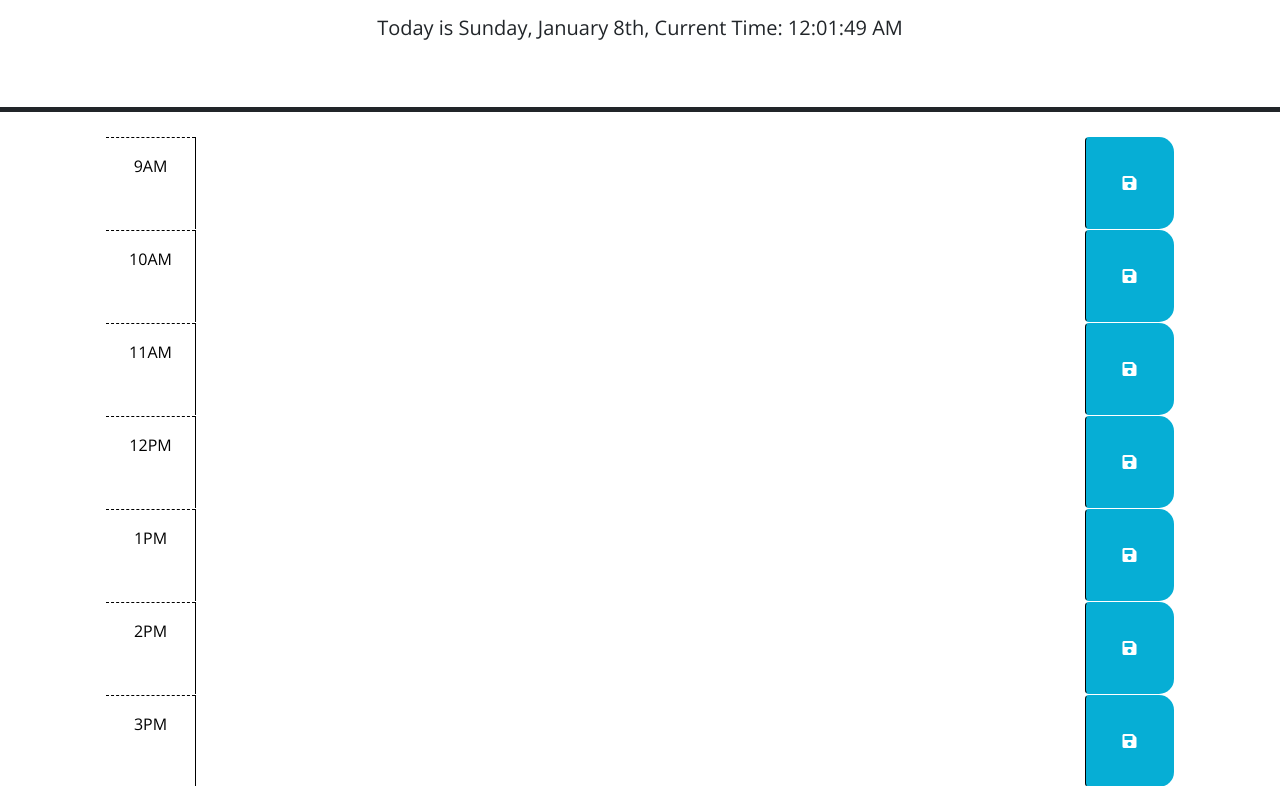
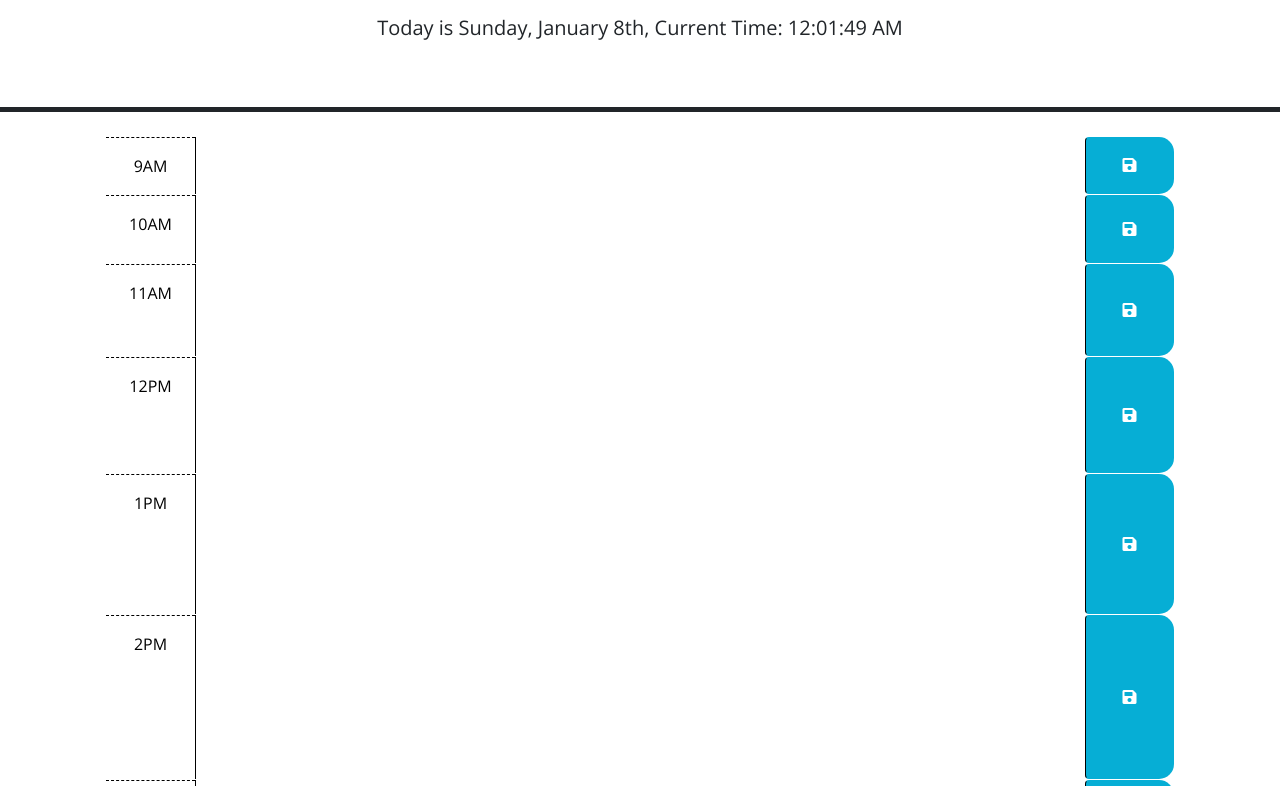
Before and after one commit to mjtic/workday_scheduler, a plain HTML site: page Develop/index.html in a window 1280 px wide. Shown: the part 166-952 px from the top of the page. Drawn offline with nearby package versions, Linux system fonts and the light colour scheme.

Commit message:
attempted to change text-area with for loop, if statment, day.js(isBefore, isAfter,etc.), but no luck so far

```diff
--- a/Develop/index.html
+++ b/Develop/index.html
@@ -42,7 +42,7 @@
       <!-- Example of a past time block. The "past" class adds a gray background color. -->
       <div id="hour-9" class="row time-block">
         <div class="col-2 col-md-1 hour text-center py-3">9AM</div>
-        <textarea class="col-8 col-md-10 description" rows="3"> </textarea>
+        <textarea class="col-8 col-md-10 description" rows="1"> </textarea>
         <button class="btn saveBtn col-2 col-md-1" aria-label="save">
           <i class="fas fa-save" aria-hidden="true"></i>
         </button>
@@ -51,7 +51,7 @@
       <!-- Example of a a present time block. The "present" class adds a red background color. -->
       <div id="hour-10" class="row time-block">
         <div class="col-2 col-md-1 hour text-center py-3">10AM</div>
-        <textarea class="col-8 col-md-10 description" rows="3"> </textarea>
+        <textarea class="col-8 col-md-10 description" rows="2"> </textarea>
         <button class="btn saveBtn col-2 col-md-1" aria-label="save">
           <i class="fas fa-save" aria-hidden="true"></i>
         </button>
@@ -69,7 +69,7 @@
       <!-- Example of a future time block. The "future" class adds a green background color. -->
       <div id="hour-12" class="row time-block">
         <div class="col-2 col-md-1 hour text-center py-3">12PM</div>
-        <textarea class="col-8 col-md-10 description" rows="3"> </textarea>
+        <textarea class="col-8 col-md-10 description" rows="4"> </textarea>
         <button class="btn saveBtn col-2 col-md-1" aria-label="save">
             <i class="fas fa-save" aria-hidden="true"></i>
         </button>
@@ -78,7 +78,7 @@
       <!-- Example of a future time block. The "future" class adds a green background color. -->
       <div id="hour-12" class="row time-block">
         <div class="col-2 col-md-1 hour text-center py-3">1PM</div>
-        <textarea class="col-8 col-md-10 description" rows="3"> </textarea>
+        <textarea class="col-8 col-md-10 description" rows="5"> </textarea>
         <button class="btn saveBtn col-2 col-md-1" aria-label="save">
           <i class="fas fa-save" aria-hidden="true"></i>
         </button>
@@ -87,7 +87,7 @@
       <!-- Example of a future time block. The "future" class adds a green background color. -->
       <div id="hour-13" class="row time-block">
         <div class="col-2 col-md-1 hour text-center py-3">2PM</div>
-        <textarea class="col-8 col-md-10 description" rows="3"> </textarea>
+        <textarea class="col-8 col-md-10 description" rows="6"> </textarea>
         <button class="btn saveBtn col-2 col-md-1" aria-label="save">
           <i class="fas fa-save" aria-hidden="true"></i>
         </button>
@@ -96,7 +96,7 @@
       <!-- Example of a future time block. The "future" class adds a green background color. -->
       <div id="hour-14" class="row time-block">
         <div class="col-2 col-md-1 hour text-center py-3">3PM</div>
-        <textarea class="col-8 col-md-10 description" rows="3"> </textarea>
+        <textarea class="col-8 col-md-10 description" rows="7"> </textarea>
         <button class="btn saveBtn col-2 col-md-1" aria-label="save">
           <i class="fas fa-save" aria-hidden="true"></i>
         </button>
--- a/Develop/script.js
+++ b/Develop/script.js
@@ -3,23 +3,15 @@ let saveBtn = $(".saveBtn");
 let workHour = [9, 10, 11, 12, 13, 14];
 let hour = $(".hour");
 let textBlock = $(".description");
-let currentTime = $("currentDay")
+let currentTime = $("#currentDay");
+let past = $(".past");
 
-let time = setInterval(function () {
+let timeOfDay = setInterval(function () {
   let time = dayjs();
   $("#currentDay").text(
     time.format("[Today is] dddd, MMMM D[th], [Current Time:] h:mm:ss A")
   );
 });
-
-for (let i = 0; i < 9; i++) {
-  if (currentTime > workHour[i]) classList.add(".past");
-}
-
-// for loop??
-// for (let i = 0; i < 9; i++){
-//   if (time > workHour[i].classList.add("past"));
-// }
 
 
 
@@ -27,6 +19,61 @@ for (let i = 0; i < 9; i++) {
 
 
 
+// if (time < 3) {
+//   document.getElementById("hour-11").setAttribute("style", "background-color:red");
+// }
+
+// function timeBlockDisplay(){
+//   textBlock.each(function(){
+//     if (timeOfDay < hour) {
+//       $(this).addClass("past")
+//     }
+//   })
+// }
+
+
+
+
+// var today = dayjs();
+// if (dayjs("past").isBefore(timeOfDay)) {
+//   document
+//     .getElementsByClassName("timeblock")
+//     .setAttribute("style", "background-color:red");
+// } else if (today.isSame(timeOfDay)) {
+//   document
+//     .getElementsByClassName("timeblock")
+//     .setAttribute("style", "background-color:green");
+// }
+
+// var today = dayjs();
+// taskList.forEach((task) -> {
+//   if (dayjs(task.reminderDate).isAfter(today))) {
+//     missedFilter.push(task);
+//   }
+// });
+
+
+// }else (time.isAfter(today)){
+//   document.getElementsByClassName("timeblock").setAttribute("style", "background-color:gray");
+// }
+
+// else if (time = hour){
+//   textBlock.attr('color', 'present')
+// }
+// else {
+//   textBlock.attr('color', 'future')
+// }
+// console.log(textBlock);
+
+// document.getElementById("hour-12").setAttribute("style", "background-color:red");
+
+// function timeBlockDisplay () {
+//   let time
+// }
+// for loop??
+// for (let i = 0; i < 9; i++){
+//   if (time > workHour[i].classList.add("past"));
+// }
 
 // current day timer in the header
 
```
